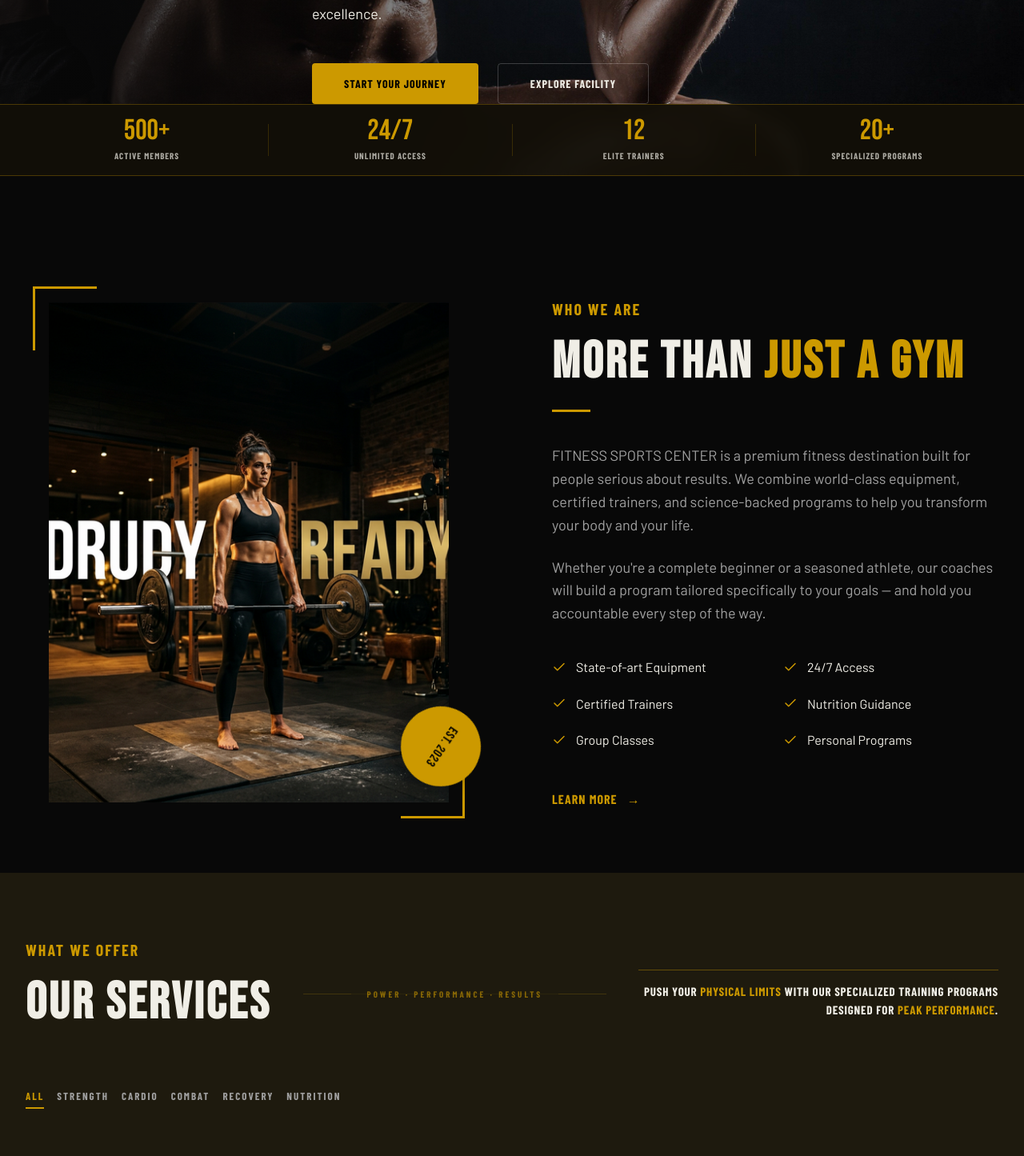
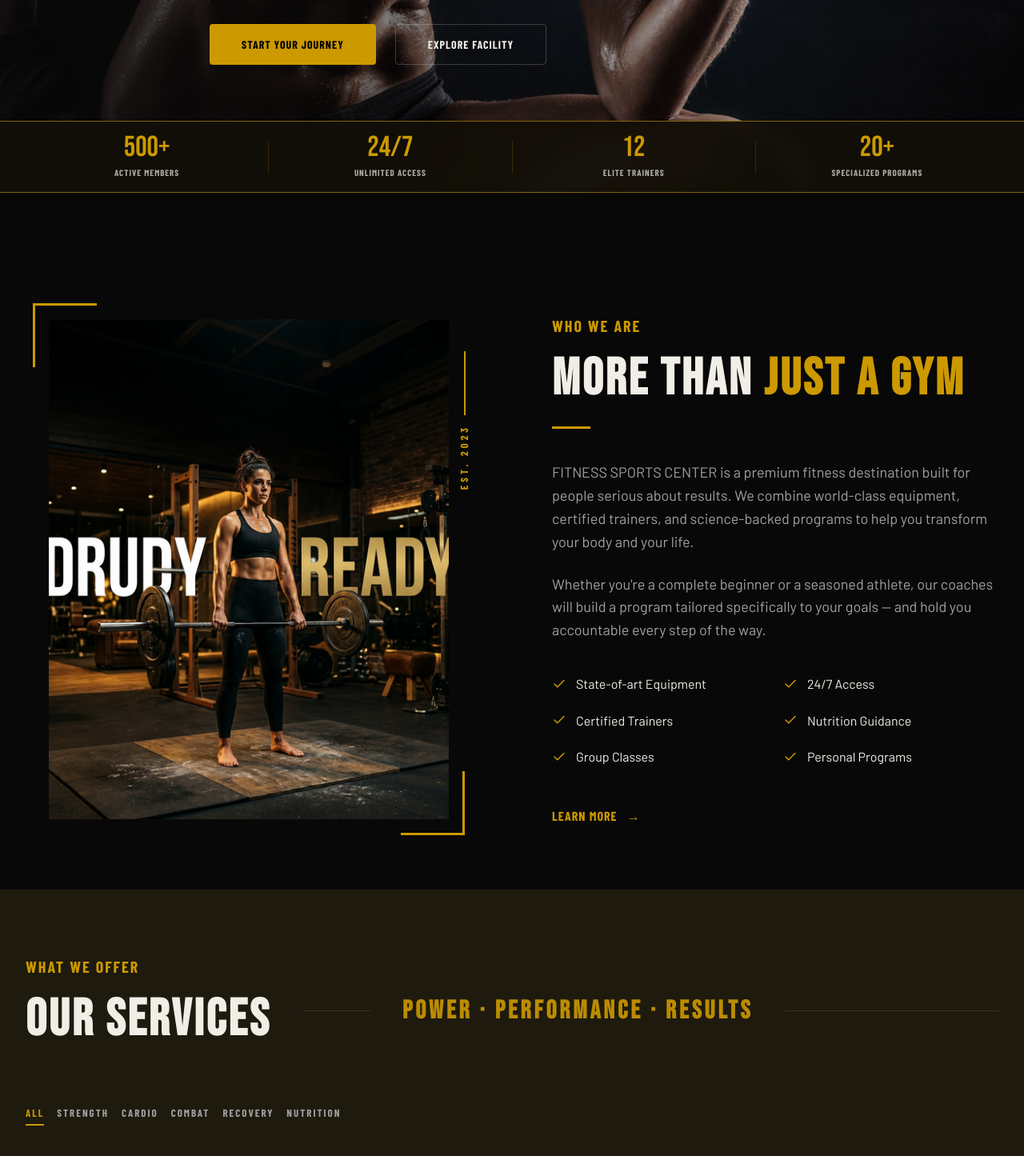
Before and after one commit to cheshanth-14/fitness_web, a React (Vite) app: page / in a window 1280 px wide. Shown: the part 580-2025 px from the top of the page at 80% size. Built offline with nearby package versions, Linux system fonts and the light colour scheme.

Commit message:
feat: add About and Services sections with components and styling, and introduce Hero section styling.

```diff
--- a/src/sections/About.css
+++ b/src/sections/About.css
@@ -52,36 +52,32 @@
   border-right: 3px solid var(--primary-gold);
 }
 
-.est-badge {
+.est-tag {
   position: absolute;
-  bottom: 20px;
-  right: -40px;
-  width: 100px;
-  height: 100px;
-  background-color: var(--primary-gold);
-  border-radius: 50%;
+  top: 40px;
+  right: -30px;
   display: flex;
+  flex-direction: column;
   align-items: center;
-  justify-content: center;
-  box-shadow: 10px 10px 30px rgba(0, 0, 0, 0.5);
-  animation: rotateSlow 20s linear infinite;
+  gap: 12px;
+  z-index: 3;
 }
 
-@keyframes rotateSlow {
-  from {
-    transform: rotate(0deg);
-  }
-
-  to {
-    transform: rotate(360deg);
-  }
+.est-line {
+  width: 2px;
+  height: 80px;
+  background-color: var(--primary-gold);
 }
 
 .est-text {
-  font-family: var(--font-heading);
-  font-size: 16px;
-  color: black;
-  letter-spacing: 1px;
+  writing-mode: vertical-rl;
+  text-transform: uppercase;
+  font-family: var(--font-accent);
+  font-size: 13px;
+  letter-spacing: 4px;
+  font-weight: 700;
+  color: var(--primary-gold);
+  transform: rotate(180deg);
 }
 
 /* Right Content */
--- a/src/sections/About.jsx
+++ b/src/sections/About.jsx
@@ -30,7 +30,8 @@ const About = () => {
             <img src={aboutImg} alt="Our facility" className="about-image" />
             <div className="bracket-bottom"></div>
 
-            <div className="est-badge">
+            <div className="est-tag">
+              <span className="est-line"></span>
               <span className="est-text">EST. 2023</span>
             </div>
           </div>
--- a/src/sections/Hero.css
+++ b/src/sections/Hero.css
@@ -2,12 +2,14 @@
   position: relative;
   z-index: 2;
   text-align: left;
-  max-width: 800px;
+  max-width: 100% !important;
+  margin-left: 20% !important;
+  margin-right: auto;
   display: flex;
   flex-direction: column;
   align-items: flex-start;
-  padding-bottom: 5vh;
-  margin-right: auto;
+  padding-bottom: 20vh;
+  padding-left: 0;
 }
 
 .hero-section {
@@ -21,7 +23,7 @@
   display: flex;
   align-items: center;
   overflow: hidden;
-  padding: 80px 40px 0;
+  padding: 80px 10px 0;
 }
 
 .hero-overlay {
@@ -82,8 +84,8 @@
   left: 0;
   width: 100%;
   background-color: rgba(18, 15, 8, 0.95);
-  border-top: 1px solid rgba(204, 153, 0, 0.3);
-  border-bottom: 1px solid rgba(204, 153, 0, 0.3);
+  border-top: 1px solid rgba(204, 153, 0, 0.6);
+  border-bottom: 1px solid rgba(204, 153, 0, 0.6);
   z-index: 2;
   padding: 15px 0;
   backdrop-filter: blur(10px);
--- a/src/sections/Services.css
+++ b/src/sections/Services.css
@@ -19,31 +19,20 @@
   display: flex;
   justify-content: center;
   align-items: center;
+  padding-right: 15%; /* Shifting content to the left */
 }
 
 .divider-tag {
   background-color: var(--bg-brown);
-  padding: 0 20px;
+  padding: 0 40px;
   color: var(--primary-gold);
-  font-family: var(--font-accent);
-  font-size: 11px;
-  letter-spacing: 3px;
+  font-family: var(--font-heading);
+  font-size: 32px;
+  letter-spacing: 4px;
   font-weight: 700;
   white-space: nowrap;
-  opacity: 0.6;
-}
-
-.header-tagline {
-  max-width: 450px;
-  color: var(--text-white);
-  font-family: var(--font-accent);
-  font-size: 15px;
-  line-height: 1.5;
-  text-align: right;
-  letter-spacing: 0.8px;
-  opacity: 1;
-  border-top: 1px solid rgba(204, 153, 0, 0.4);
-  padding-top: 15px;
+  opacity: 0.9;
+  text-transform: uppercase;
 }
 
 @media (max-width: 1024px) {
@@ -206,11 +195,11 @@
 .services-cta {
   background-color: var(--bg-black);
   border: 1px solid var(--primary-gold);
-  padding: 40px 60px;
+  padding: 40px 80px;
   display: flex;
-  justify-content: space-between;
+  justify-content: center;
   align-items: center;
-  gap: 40px;
+  gap: 150px;
   position: relative;
   overflow: hidden;
 }
--- a/src/sections/Services.jsx
+++ b/src/sections/Services.jsx
@@ -88,11 +88,6 @@ const Services = () => {
           <div className="header-divider">
             <span className="divider-tag">POWER · PERFORMANCE · RESULTS</span>
           </div>
-          <div className="header-right">
-            <p className="header-tagline">
-              PUSH YOUR <span className="text-gold">PHYSICAL LIMITS</span> WITH OUR SPECIALIZED TRAINING PROGRAMS DESIGNED FOR <span className="text-gold">PEAK PERFORMANCE</span>.
-            </p>
-          </div>
         </div>
 
         {/* Filter Tabs */}
@@ -148,9 +143,9 @@ const Services = () => {
           viewport={{ once: true }}
         >
           <h2 className="cta-text">READY TO <span className="text-gold">PUSH YOUR LIMITS?</span></h2>
-          <button className="btn-solid btn-large">
+          <a href="#membership" className="btn-solid btn-large">
             JOIN THE ELITE
-          </button>
+          </a>
         </motion.div>
       </div>
     </section>
```
